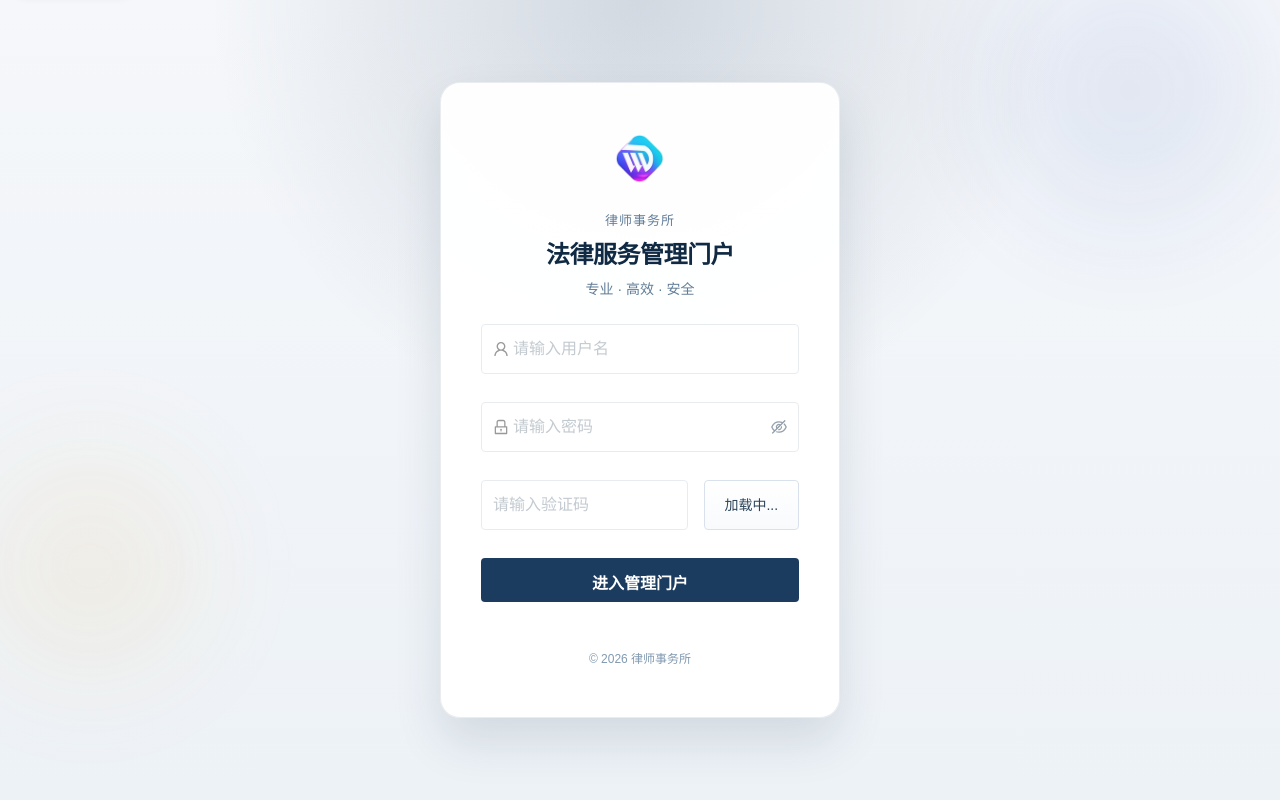
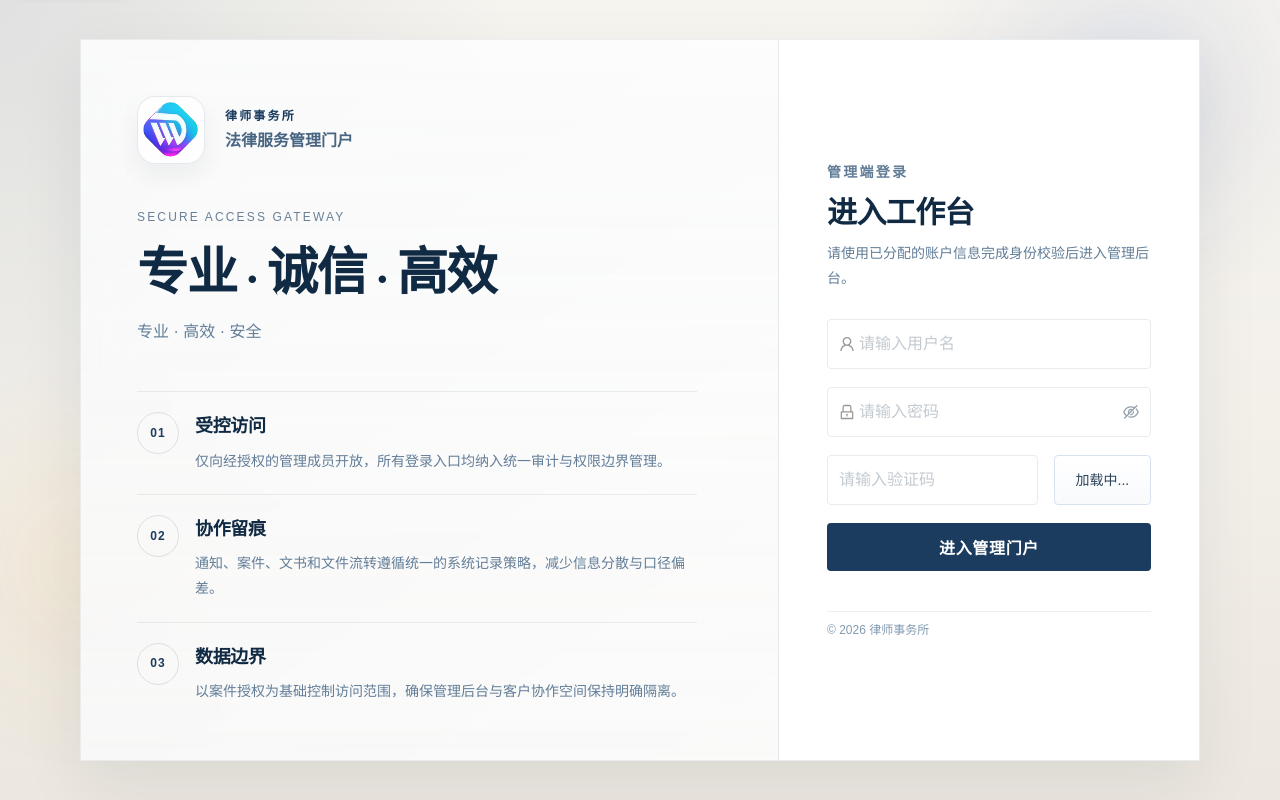
Before and after one commit to JunyuZhan/law-firm-clients, a Vue app in the folder frontend/: page /admin/login in a window 1280 px wide. Built offline with nearby package versions, Linux system fonts and the light colour scheme; no server answers.

Commit message:
refactor(ui): elevate login and portal entry experience

```diff
--- a/frontend/index.html
+++ b/frontend/index.html
@@ -3,6 +3,9 @@
   <head>
     <meta charset="UTF-8" />
     <link rel="icon" href="/favicon.ico" />
+    <link rel="preconnect" href="https://fonts.googleapis.com" />
+    <link rel="preconnect" href="https://fonts.gstatic.com" crossorigin />
+    <link href="https://fonts.googleapis.com/css2?family=EB+Garamond:wght@500;600;700&display=swap" rel="stylesheet" />
     <meta name="viewport" content="width=device-width, initial-scale=1.0, maximum-scale=1.0, user-scalable=no, viewport-fit=cover" />
     <meta name="description" content="客户服务系统 - 为客户提供项目信息查询和文件管理服务" />
     <title>客户服务门户</title>
--- a/frontend/src/views/Portal.vue
+++ b/frontend/src/views/Portal.vue
@@ -9,13 +9,15 @@
     >
       <section class="portal-hero section-shell fade-in">
         <div class="hero-layout">
-          <div class="hero-panel">
           <div class="hero-copy">
             <p
               v-if="heroEyebrow"
               class="hero-eyebrow"
             >
               {{ heroEyebrow }}
+            </p>
+            <p class="hero-brand">
+              {{ lawFirmName }}
             </p>
             <h1 class="hero-title">
               {{ heroTitle }}
@@ -29,7 +31,7 @@
                 href="#instructions"
                 class="hero-primary"
               >
-                  访问机制说明
+                查阅访问说明
               </a>
               <a
                 :href="contactHref"
@@ -41,7 +43,26 @@
               </a>
             </div>
           </div>
+
+          <aside class="hero-aside">
+            <div class="hero-note-card">
+              <p class="note-kicker">受控访问说明</p>
+              <div class="hero-note-grid">
+                <article>
+                  <span>授权对象</span>
+                  <strong>仅限受托客户与经确认协作成员</strong>
+                </article>
+                <article>
+                  <span>资料范围</span>
+                  <strong>仅展示已授权的案件进展、文书与文件材料</strong>
+                </article>
+                <article>
+                  <span>联络机制</span>
+                  <strong>由承办律师团队统一管理访问凭证与协作边界</strong>
+                </article>
               </div>
+            </div>
+          </aside>
         </div>
       </section>
 
@@ -52,7 +73,8 @@
         <div class="section-frame">
           <div class="section-head">
             <p class="section-kicker">服务能力</p>
-            <h2>客户协作与资料管理</h2>
+            <h2>客户协作与资料治理</h2>
+            <p>围绕案件信息、数字化文书和受控通知建立统一协作界面，减少客户在邮件、聊天和附件中的信息切换成本。</p>
           </div>
 
           <div class="capability-grid">
@@ -100,6 +122,7 @@
             <div class="instruction-copy">
               <p class="section-kicker">管理说明</p>
               <h2>受控访问机制说明</h2>
+              <p class="instruction-intro">门户不追求开放注册，而是强调按案件、按授权、按协作关系开放。所有信息展示均服从于律师服务流程与资料边界。</p>
 
               <div class="instruction-list">
                 <article class="instruction-item">
@@ -177,7 +200,10 @@
         class="portal-footer section-shell"
       >
         <div class="footer-meta">
-          <p class="footer-brand">
+          <p
+            v-if="showFooterBrand"
+            class="footer-brand"
+          >
             {{ lawFirmName }}
           </p>
           <p class="footer-copy">
@@ -225,18 +251,39 @@ const heroEyebrow = computed(() => {
 })
 
 const copyrightText = computed(() => {
-  const configured = appConfigStore.copyright?.trim()
-  if (configured) return configured
+  const configuredLines = appConfigStore.copyright
+    ?.split(/\r?\n/)
+    .map((line) => line.trim())
+    .filter(Boolean) ?? []
+
+  if (configuredLines.length > 0) {
+    if (configuredLines.length === 1) {
+      return configuredLines[0]
+    }
+
+    const organization = lawFirmName.value.trim()
+    const dedupedLines = configuredLines.filter((line, index) => !(index === 0 && line === organization))
+    return dedupedLines.join(' ')
+  }
 
   const fallbackName = lawFirmName.value || COPYRIGHT_TEXT
   return `© ${currentYear} ${fallbackName} 版权所有`
 })
 
 const icpText = computed(() => appConfigStore.icpLicense?.trim() || '')
+const showFooterBrand = computed(() => {
+  const organization = lawFirmName.value.trim()
+  if (!organization) return false
+
+  const normalizedCopyright = copyrightText.value.replace(/\s+/g, '').toLowerCase()
+  const normalizedOrganization = organization.replace(/\s+/g, '').toLowerCase()
+
+  return !normalizedCopyright.includes(normalizedOrganization)
+})
 
 const heroTitle = computed(() => {
   const shortName = appShortName.value
-  if (!shortName) return `${lawFirmName.value} 客户协作门户`
+  if (!shortName) return '客户协作门户'
 
   const normalizedLawFirmName = lawFirmName.value.replace(/\s+/g, '').toLowerCase()
   const normalizedShortName = shortName.replace(/\s+/g, '').toLowerCase()
@@ -246,24 +293,26 @@ const heroTitle = computed(() => {
     normalizedShortName.includes(normalizedLawFirmName) ||
     normalizedLawFirmName.includes(normalizedShortName)
   ) {
-    return `${lawFirmName.value} 客户协作门户`
+    return '客户协作门户'
   }
 
-  return `${lawFirmName.value} ${shortName}`
+  return shortName
 })
 
 const heroLead = computed(() => {
   if (slogan.value) {
-    return `${slogan.value}。本门户旨在为委托客户提供受控的数字化协作环境，用于查阅经授权的法律文书、追踪事务进展，并与承办律师团队保持高效专业的联络。`
+    return `${slogan.value}。本门户面向已建立正式委托关系的客户开放，用于查阅经授权的法律文书、追踪案件动态，并在统一边界内完成与承办律师团队的协作联络。`
   }
-  return '本门户旨在为委托客户提供受控的数字化协作环境，用于查阅经授权的法律文书、追踪事务进展，并与承办律师团队保持高效专业的联络。'
+  return '本门户面向已建立正式委托关系的客户开放，用于查阅经授权的法律文书、追踪案件动态，并在统一边界内完成与承办律师团队的协作联络。'
 })
 </script>
 
 <style scoped>
 .portal-page {
   min-height: 100vh;
-  background: #f7f5f1;
+  background:
+    radial-gradient(circle at top left, rgba(27, 59, 95, 0.06), transparent 28%),
+    linear-gradient(180deg, #f6f4ef 0%, #f8f7f3 50%, #f2eee7 100%);
 }
 
 .content {
@@ -276,31 +325,26 @@ const heroLead = computed(() => {
 .portal-section,
 .commitment,
 .portal-footer {
-  padding-top: 72px;
-  padding-bottom: 72px;
+  padding-top: 88px;
+  padding-bottom: 88px;
 }
 
 .portal-hero {
-  padding-top: 104px;
+  padding-top: 108px;
   padding-bottom: 120px;
-  border-bottom: 1px solid rgba(148, 163, 184, 0.14);
+  border-bottom: 1px solid rgba(16, 42, 67, 0.08);
   background: transparent;
 }
 
 .hero-layout {
-  display: block;
-}
-
-.hero-panel {
-  padding: 0;
-  border: 0;
-  border-radius: 0;
-  background: transparent;
-  box-shadow: none;
+  display: grid;
+  grid-template-columns: minmax(0, 1.2fr) minmax(320px, 380px);
+  gap: 72px;
+  align-items: start;
 }
 
 .hero-copy {
-  max-width: 840px;
+  max-width: 760px;
 }
 
 .hero-eyebrow,
@@ -314,17 +358,28 @@ const heroLead = computed(() => {
   text-transform: uppercase;
 }
 
+.hero-brand {
+  margin: 0 0 18px;
+  color: #1b3b5f;
+  font-size: 15px;
+  font-weight: 700;
+  letter-spacing: 0.08em;
+}
+
 .hero-title {
   margin: 0;
   color: var(--text-primary);
-  font-size: clamp(48px, 6vw, 76px);
+  font-family: 'EB Garamond', 'PingFang SC', serif;
+  font-size: clamp(54px, 6vw, 88px);
   font-weight: 600;
-  line-height: 1.18;
-  letter-spacing: -0.03em;
+  line-height: 0.98;
+  letter-spacing: -0.04em;
 }
 
 .hero-lead,
+.section-head p,
 .capability-card p,
+.instruction-intro,
 .instruction-item p,
 .commitment-copy p,
 .commitment-support p {
@@ -335,16 +390,16 @@ const heroLead = computed(() => {
 
 .hero-lead {
   max-width: 700px;
-  margin-top: 32px;
-  font-size: 19px;
-  line-height: 2;
+  margin-top: 28px;
+  font-size: 18px;
+  line-height: 1.95;
 }
 
 .hero-actions {
   display: flex;
   flex-wrap: wrap;
-  gap: 18px;
-  margin-top: 44px;
+  gap: 16px;
+  margin-top: 36px;
 }
 
 .hero-primary,
@@ -355,10 +410,12 @@ const heroLead = computed(() => {
   min-height: 52px;
   padding: 0 28px;
   border-radius: 4px;
-  font-size: 14px;
+  font-size: 13px;
   font-weight: 600;
+  letter-spacing: 0.06em;
   text-decoration: none;
   transition: background-color 0.2s ease, color 0.2s ease, transform 0.2s ease;
+  text-transform: uppercase;
 }
 
 .hero-primary {
@@ -377,9 +434,62 @@ const heroLead = computed(() => {
   transform: translateY(-1px);
 }
 
+.hero-aside {
+  display: flex;
+  justify-content: flex-end;
+}
+
+.hero-note-card {
+  width: min(100%, 380px);
+  padding: 28px;
+  border: 1px solid rgba(16, 42, 67, 0.08);
+  background: rgba(255, 255, 255, 0.9);
+  box-shadow: 0 16px 30px rgba(16, 42, 67, 0.06);
+}
+
+.note-kicker {
+  margin: 0 0 24px;
+  color: #486581;
+  font-size: 12px;
+  font-weight: 700;
+  letter-spacing: 0.14em;
+  text-transform: uppercase;
+}
+
+.hero-note-grid {
+  display: grid;
+  gap: 18px;
+}
+
+.hero-note-grid article {
+  display: grid;
+  gap: 6px;
+  padding-top: 18px;
+  border-top: 1px solid rgba(16, 42, 67, 0.08);
+}
+
+.hero-note-grid article:first-child {
+  padding-top: 0;
+  border-top: 0;
+}
+
+.hero-note-grid span {
+  color: #829ab1;
+  font-size: 12px;
+  letter-spacing: 0.08em;
+  text-transform: uppercase;
+}
+
+.hero-note-grid strong {
+  color: #102a43;
+  font-size: 16px;
+  line-height: 1.7;
+  font-weight: 600;
+}
+
 .portal-section {
   background: transparent;
-  border-bottom: 1px solid rgba(148, 163, 184, 0.14);
+  border-bottom: 1px solid rgba(16, 42, 67, 0.08);
 }
 
 .portal-section--plain {
@@ -401,6 +511,8 @@ const heroLead = computed(() => {
 .section-head {
   margin-bottom: 56px;
   max-width: 720px;
+  display: grid;
+  gap: 16px;
 }
 
 .section-head h2,
@@ -408,22 +520,23 @@ const heroLead = computed(() => {
 .commitment h2 {
   margin: 0;
   color: var(--text-primary);
-  font-size: 34px;
-  font-weight: 700;
-  line-height: 1.2;
+  font-family: 'EB Garamond', 'PingFang SC', serif;
+  font-size: 42px;
+  font-weight: 600;
+  line-height: 1.05;
 }
 
 .capability-grid {
   display: grid;
   grid-template-columns: repeat(2, minmax(0, 1fr));
-  gap: 28px 48px;
+  gap: 28px;
 }
 
 .capability-card {
-  padding: 0;
-  border: 0;
-  border-radius: 0;
-  background: transparent;
+  padding: 30px;
+  border: 1px solid rgba(16, 42, 67, 0.08);
+  background: rgba(255, 255, 255, 0.82);
+  box-shadow: 0 16px 28px rgba(16, 42, 67, 0.04);
 }
 
 .capability-icon {
@@ -432,9 +545,9 @@ const heroLead = computed(() => {
   justify-content: center;
   width: 48px;
   height: 48px;
-  margin-bottom: 28px;
+  margin-bottom: 22px;
   border-radius: 4px;
-  background: var(--lex-primary-container, rgba(30, 64, 175, 0.1));
+  background: rgba(27, 59, 95, 0.08);
   color: var(--lex-primary);
   font-size: 24px;
 }
@@ -447,27 +560,32 @@ const heroLead = computed(() => {
 .capability-card h3 {
   margin: 0 0 12px;
   color: var(--text-primary);
-  font-size: 24px;
+  font-size: 22px;
   line-height: 1.3;
 }
 
 .instruction-layout {
   display: grid;
-  grid-template-columns: minmax(0, 1.1fr) minmax(320px, 0.9fr);
-  gap: 88px;
+  grid-template-columns: minmax(0, 1.08fr) minmax(320px, 0.92fr);
+  gap: 72px;
   align-items: start;
+}
+
+.instruction-copy {
+  display: grid;
+  gap: 18px;
 }
 
 .instruction-list {
   display: grid;
   gap: 30px;
-  margin-top: 36px;
+  margin-top: 18px;
 }
 
 .instruction-note {
   margin: 40px 0 0;
   padding: 0 0 0 18px;
-  border-left: 2px solid rgba(30, 64, 175, 0.3);
+  border-left: 2px solid rgba(27, 59, 95, 0.26);
   background: transparent;
   color: var(--text-secondary);
   line-height: 1.8;
@@ -485,7 +603,7 @@ const heroLead = computed(() => {
   justify-content: center;
   width: 32px;
   height: 32px;
-  border: 1px solid var(--lex-primary);
+  border: 1px solid rgba(27, 59, 95, 0.3);
   color: var(--lex-primary);
   font-size: 12px;
   font-weight: 700;
@@ -505,8 +623,9 @@ const heroLead = computed(() => {
 .mock-card {
   width: min(100%, 360px);
   padding: 36px;
-  border: 1px solid rgba(148, 163, 184, 0.18);
-  background: rgba(255, 255, 255, 0.72);
+  border: 1px solid rgba(16, 42, 67, 0.08);
+  background: rgba(255, 255, 255, 0.92);
+  box-shadow: 0 20px 36px rgba(16, 42, 67, 0.06);
 }
 
 .mock-head {
@@ -536,7 +655,7 @@ const heroLead = computed(() => {
 .mock-field {
   height: 36px;
   background: #fff;
-  border: 1px solid rgba(148, 163, 184, 0.18);
+  border: 1px solid rgba(16, 42, 67, 0.08);
 }
 
 .mock-lock {
@@ -558,18 +677,19 @@ const heroLead = computed(() => {
 }
 
 .commitment {
-  background: var(--lex-surface-dark);
-  color: #fff;
+  background: transparent;
+  color: var(--text-primary);
 }
 
 .commitment-frame {
   display: grid;
   justify-items: center;
   text-align: center;
-  padding: 96px 0;
-  border: 0;
-  border-radius: 0;
-  background: transparent;
+  padding: 72px 64px;
+  border: 1px solid rgba(16, 42, 67, 0.08);
+  background:
+    linear-gradient(180deg, rgba(27, 59, 95, 0.94) 0%, rgba(16, 42, 67, 0.96) 100%);
+  box-shadow: 0 28px 48px rgba(16, 42, 67, 0.12);
 }
 
 .commitment-icon {
@@ -639,13 +759,14 @@ const heroLead = computed(() => {
 }
 
 @media (max-width: 1200px) {
-  .capability-grid {
-    grid-template-columns: repeat(2, minmax(0, 1fr));
-  }
-
+  .hero-layout,
   .instruction-layout {
     grid-template-columns: 1fr;
     gap: 40px;
+  }
+
+  .hero-aside {
+    justify-content: flex-start;
   }
 }
 
@@ -659,10 +780,12 @@ const heroLead = computed(() => {
   }
 
   .hero-title {
-    font-size: clamp(34px, 10vw, 52px);
+    font-size: clamp(42px, 14vw, 58px);
   }
 
   .hero-lead,
+  .section-head p,
+  .instruction-intro,
   .commitment-copy p,
   .commitment-support p {
     font-size: 16px;
@@ -675,6 +798,10 @@ const heroLead = computed(() => {
 
   .mock-card {
     padding: 24px;
+  }
+
+  .commitment-frame {
+    padding: 48px 24px;
   }
 
   .hero-actions {
--- a/frontend/src/views/admin/Login.vue
+++ b/frontend/src/views/admin/Login.vue
@@ -1,6 +1,8 @@
 <template>
   <div class="login-page">
-    <section class="login-card">
+    <section class="login-shell">
+      <div class="brand-panel">
+        <div class="brand-topline">
           <div class="logo-shell">
             <img
               v-if="appConfigStore.logoUrl"
@@ -24,12 +26,50 @@
             </svg>
           </div>
 
-      <div class="brand-copy">
+          <div class="brand-lockup">
             <p class="brand-label">
               {{ organizationName || '律师事务所' }}
             </p>
-        <h1 class="form-title">{{ UI_TEXTS.loginTitle }}</h1>
+            <p class="brand-heading">{{ UI_TEXTS.loginTitle }}</p>
+          </div>
+        </div>
+
+        <div class="brand-copy">
+          <p class="brand-kicker">Secure Access Gateway</p>
+          <h1 class="form-title">专业 · 诚信 · 高效</h1>
           <p class="form-subtitle">{{ UI_TEXTS.loginSubtitle }}</p>
+        </div>
+
+        <div class="brand-points">
+          <article class="brand-point">
+            <span class="point-index">01</span>
+            <div>
+              <h2>受控访问</h2>
+              <p>仅向经授权的管理成员开放，所有登录入口均纳入统一审计与权限边界管理。</p>
+            </div>
+          </article>
+          <article class="brand-point">
+            <span class="point-index">02</span>
+            <div>
+              <h2>协作留痕</h2>
+              <p>通知、案件、文书和文件流转遵循统一的系统记录策略，减少信息分散与口径偏差。</p>
+            </div>
+          </article>
+          <article class="brand-point">
+            <span class="point-index">03</span>
+            <div>
+              <h2>数据边界</h2>
+              <p>以案件授权为基础控制访问范围，确保管理后台与客户协作空间保持明确隔离。</p>
+            </div>
+          </article>
+        </div>
+      </div>
+
+      <div class="form-panel">
+        <div class="form-panel-head">
+          <p class="form-eyebrow">管理端登录</p>
+          <h2>进入工作台</h2>
+          <p>请使用已分配的账户信息完成身份校验后进入管理后台。</p>
         </div>
 
         <a-form
@@ -112,8 +152,8 @@
         />
 
         <div class="form-footer">
-        <p v-if="appConfigStore.copyright">
-          {{ appConfigStore.copyright }}
+          <p v-if="footerCopyright">
+            {{ footerCopyright }}
           </p>
           <p v-else>
             © {{ currentYear }} {{ organizationName }}
@@ -130,6 +170,7 @@
               {{ appConfigStore.icpLicense }}
             </a>
           </p>
+        </div>
       </div>
     </section>
   </div>
@@ -153,6 +194,30 @@ const appConfigStore = useAppConfigStore()
 
 const currentYear = new Date().getFullYear()
 const organizationName = computed(() => appConfigStore.lawFirmName || appConfigStore.displayName)
+const footerCopyright = computed(() => {
+  const normalized = appConfigStore.copyright
+    .split(/\r?\n/)
+    .map((line) => line.trim())
+    .filter(Boolean)
+
+  if (normalized.length <= 1) {
+    return normalized[0] ?? ''
+  }
+
+  const orgName = organizationName.value?.trim()
+  if (!orgName) {
+    return normalized.join(' ')
+  }
+
+  const dedupedLines = normalized.filter((line, index) => {
+    if (index === 0 && line === orgName) {
+      return false
+    }
+    return true
+  })
+
+  return dedupedLines.join(' ')
+})
 
 const form = ref({
   username: '',
@@ -252,27 +317,56 @@ onMounted(() => {
   min-height: 100vh;
   display: grid;
   place-items: center;
-  padding: 24px;
+  padding: 32px;
   background:
-    radial-gradient(circle at top, rgba(27, 59, 95, 0.16), transparent 42%),
-    linear-gradient(180deg, #f5f7fa 0%, #edf2f7 100%);
+    radial-gradient(circle at top left, rgba(27, 59, 95, 0.1), transparent 34%),
+    linear-gradient(180deg, #f6f4ef 0%, #f3f0ea 52%, #ece7df 100%);
 }
 
-.login-card {
-  width: min(400px, 100%);
-  padding: 48px 40px;
-  border-radius: 20px;
-  border: 1px solid rgba(232, 236, 239, 0.92);
-  background: rgba(255, 255, 255, 0.96);
-  box-shadow: 0 24px 48px rgba(16, 42, 67, 0.12);
+.login-shell {
+  width: min(1120px, 100%);
   display: grid;
-  gap: 24px;
+  grid-template-columns: minmax(0, 1.1fr) minmax(360px, 420px);
+  border: 1px solid rgba(16, 42, 67, 0.08);
+  background: rgba(255, 255, 255, 0.84);
+  box-shadow: 0 24px 60px rgba(16, 42, 67, 0.08);
+  backdrop-filter: blur(18px);
+}
+
+.brand-panel {
+  display: grid;
+  align-content: space-between;
+  gap: 44px;
+  min-height: 720px;
+  padding: 56px;
+  background:
+    linear-gradient(180deg, rgba(255, 255, 255, 0.56) 0%, rgba(255, 255, 255, 0.18) 100%),
+    linear-gradient(145deg, rgba(16, 42, 67, 0.04) 0%, rgba(27, 59, 95, 0.01) 100%);
+  border-right: 1px solid rgba(16, 42, 67, 0.08);
+}
+
+.brand-topline {
+  display: flex;
+  align-items: center;
+  gap: 20px;
+}
+
+.brand-lockup {
+  display: grid;
+  gap: 4px;
 }
 
 .logo-shell {
-  width: 56px;
-  height: 56px;
-  margin: 0 auto;
+  width: 68px;
+  height: 68px;
+  display: flex;
+  align-items: center;
+  justify-content: center;
+  flex-shrink: 0;
+  border-radius: 18px;
+  border: 1px solid rgba(16, 42, 67, 0.1);
+  background: rgba(255, 255, 255, 0.82);
+  box-shadow: 0 12px 24px rgba(16, 42, 67, 0.06);
 }
 
 .logo-image,
@@ -283,38 +377,147 @@ onMounted(() => {
 
 .brand-copy {
   display: grid;
-  gap: 8px;
-  text-align: center;
+  gap: 18px;
+  max-width: 560px;
 }
 
 .brand-label {
   margin: 0;
-  font-size: 13px;
-  color: #627d98;
-  letter-spacing: 0.08em;
+  color: #1b3b5f;
+  font-size: 12px;
+  font-weight: 700;
+  letter-spacing: 0.18em;
+  text-transform: uppercase;
+}
+
+.brand-heading {
+  margin: 0;
+  color: #486581;
+  font-size: 16px;
+  font-weight: 600;
+  line-height: 1.5;
+}
+
+.brand-kicker {
+  margin: 0;
+  color: rgba(72, 101, 129, 0.82);
+  font-size: 12px;
+  letter-spacing: 0.18em;
+  text-transform: uppercase;
 }
 
 .form-title {
   margin: 0;
-  font-size: 24px;
+  font-family: 'EB Garamond', 'PingFang SC', serif;
+  font-size: clamp(44px, 4vw, 64px);
   font-weight: 600;
-  line-height: 1.3;
+  line-height: 1.06;
   color: #102a43;
+  letter-spacing: -0.03em;
 }
 
 .form-subtitle {
   margin: 0;
+  max-width: 520px;
+  font-size: 16px;
+  color: #627d98;
+  line-height: 1.9;
+}
+
+.brand-points {
+  display: grid;
+  gap: 20px;
+  max-width: 560px;
+}
+
+.brand-point {
+  display: grid;
+  grid-template-columns: 42px minmax(0, 1fr);
+  gap: 16px;
+  align-items: start;
+  padding-top: 20px;
+  border-top: 1px solid rgba(16, 42, 67, 0.08);
+}
+
+.point-index {
+  display: inline-flex;
+  align-items: center;
+  justify-content: center;
+  width: 42px;
+  height: 42px;
+  border-radius: 999px;
+  border: 1px solid rgba(16, 42, 67, 0.12);
+  color: #1b3b5f;
+  font-size: 12px;
+  font-weight: 700;
+  letter-spacing: 0.08em;
+}
+
+.brand-point h2 {
+  margin: 0 0 8px;
+  color: #102a43;
+  font-size: 18px;
+  font-weight: 600;
+}
+
+.brand-point p {
+  margin: 0;
+  color: #627d98;
   font-size: 14px;
+  line-height: 1.8;
+}
+
+.form-panel {
+  display: grid;
+  align-content: center;
+  gap: 28px;
+  padding: 56px 48px;
+  background: rgba(255, 255, 255, 0.96);
+}
+
+.form-panel-head {
+  display: grid;
+  gap: 10px;
+}
+
+.form-eyebrow {
+  margin: 0;
+  color: #486581;
+  font-size: 12px;
+  font-weight: 700;
+  letter-spacing: 0.16em;
+  text-transform: uppercase;
+}
+
+.form-panel-head h2 {
+  margin: 0;
+  color: #102a43;
+  font-size: 30px;
+  font-weight: 600;
+  line-height: 1.2;
+}
+
+.form-panel-head p {
+  margin: 0;
   color: #627d98;
+  font-size: 14px;
+  line-height: 1.8;
 }
 
 .login-form {
-  display: grid;
-  gap: 4px;
+  margin-bottom: 12px;
+}
+
+.login-form :deep(.ant-form-item) {
+  margin-bottom: 18px;
+}
+
+.login-form :deep(.ant-form-item:last-child) {
+  margin-bottom: 0;
 }
 
 .login-input {
-  min-height: 44px;
+  min-height: 48px;
 }
 
 .input-icon {
@@ -322,19 +525,18 @@ onMounted(() => {
 }
 
 .captcha-row {
-  display: flex;
+  display: grid;
+  grid-template-columns: minmax(0, 13fr) minmax(0, 6fr);
   align-items: stretch;
-  gap: 5%;
+  column-gap: 5%;
 }
 
 .captcha-input {
-  flex: 0 0 65%;
   min-width: 0;
 }
 
 .captcha-image {
-  flex: 0 0 30%;
-  min-height: 44px;
+  min-height: 48px;
   padding: 0 10px;
   border: 1px solid #d9e2ec;
   border-radius: 4px;
@@ -353,25 +555,28 @@ onMounted(() => {
 }
 
 .login-button {
-  height: 44px !important;
+  height: 48px !important;
   font-size: 16px !important;
   font-weight: 700 !important;
+  letter-spacing: 0.04em;
 }
 
 .error-alert {
-  margin-top: -8px;
+  margin-top: -4px;
 }
 
 .form-footer {
   display: grid;
   gap: 6px;
-  text-align: center;
+  padding-top: 8px;
+  border-top: 1px solid rgba(16, 42, 67, 0.08);
 }
 
 .form-footer p {
   margin: 0;
-  color: var(--text-tertiary);
+  color: #829ab1;
   font-size: 12px;
+  line-height: 1.7;
 }
 
 .icp-link a {
@@ -379,22 +584,53 @@ onMounted(() => {
   text-decoration: none;
 }
 
+@media (max-width: 960px) {
+  .login-shell {
+    grid-template-columns: 1fr;
+  }
+
+  .brand-panel {
+    min-height: auto;
+    padding: 40px 28px 32px;
+    border-right: 0;
+    border-bottom: 1px solid rgba(16, 42, 67, 0.08);
+  }
+
+  .form-panel {
+    padding: 36px 28px 32px;
+  }
+}
+
 @media (max-width: 480px) {
   .login-page {
     padding: 16px;
   }
 
-  .login-card {
-    padding: 40px 20px;
+  .brand-panel,
+  .form-panel {
+    padding-inline: 20px;
+  }
+
+  .brand-topline {
+    align-items: flex-start;
+  }
+
+  .logo-shell {
+    width: 56px;
+    height: 56px;
   }
 
   .captcha-row {
+    grid-template-columns: 1fr;
     gap: 12px;
-    flex-wrap: wrap;
   }
 
   .captcha-image {
-    flex: 1 1 100%;
+    min-height: 48px;
+  }
+
+  .form-title {
+    font-size: 40px;
   }
 }
 </style>
```
Also changed, not shown: frontend/src/components/AppHeader.vue (+16 -10 lines). Lines whose indentation alone changed are shown as unchanged.
